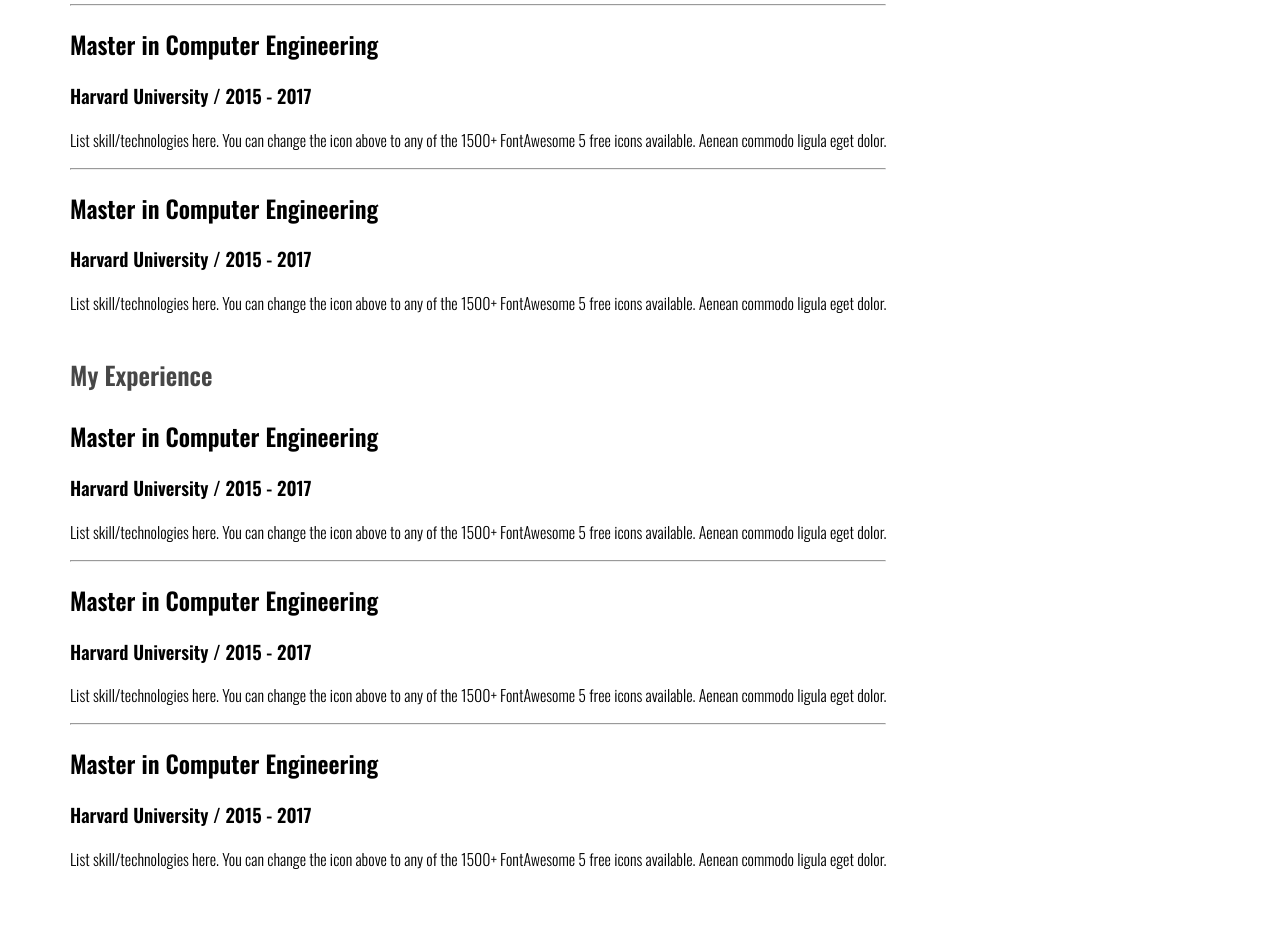
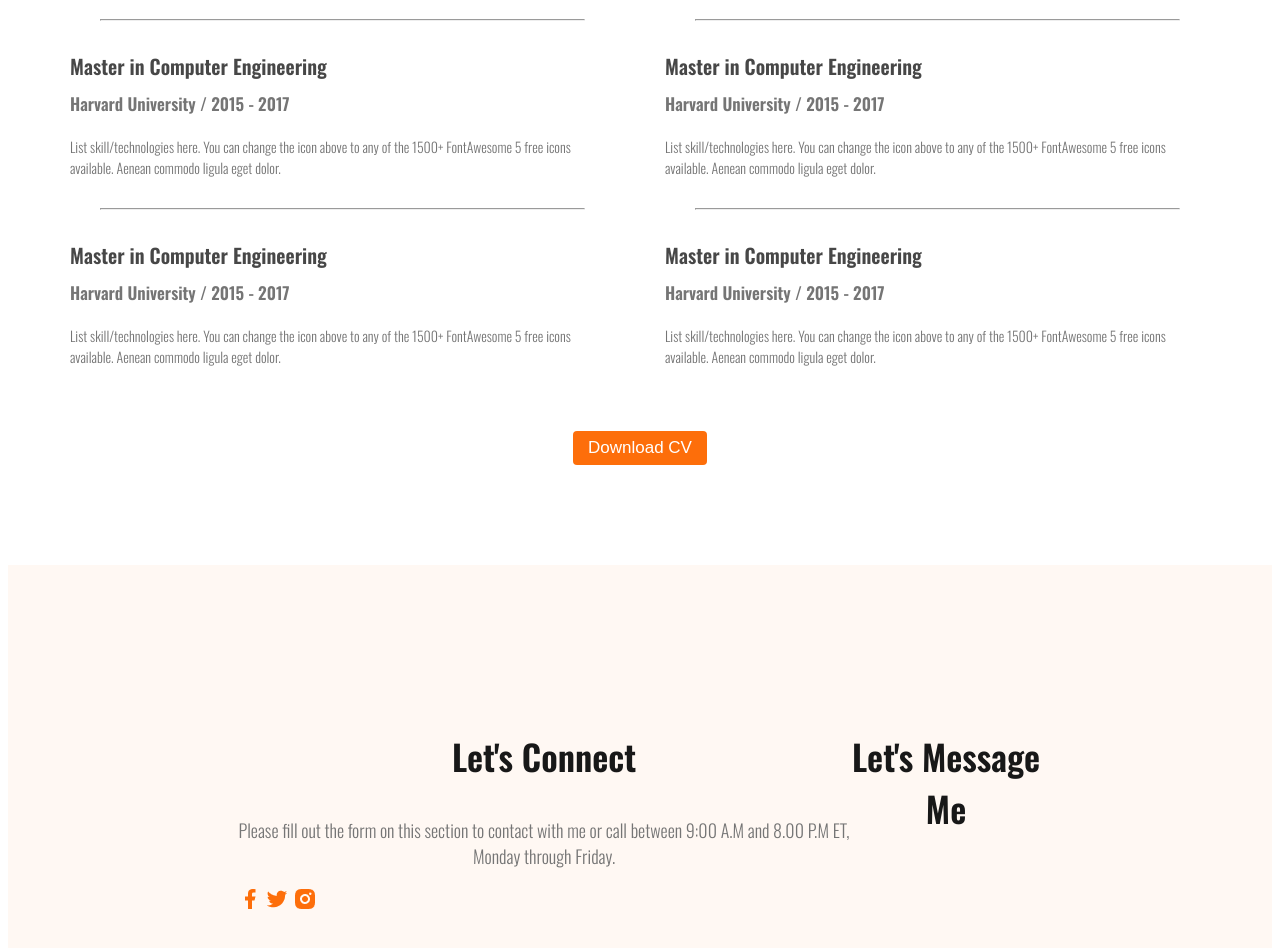
Before and after one commit to RaseLake/my-portfolio-sample, a plain HTML site: page index.html in a window 1280 px wide. Shown: the part 2560-3508 px from the top of the page. Before the commit the page ends 3455 px from the top, so only its background shows below. Drawn offline with nearby package versions, Linux system fonts and the light colour scheme.

Commit message:
footer work

```diff
--- a/index.html
+++ b/index.html
@@ -151,9 +151,7 @@
 
                     </div>
                 </div>
-            </div>
-            <div class="resume-container">
-                <!-- .resume-column*2>h3.resume-column-title -->
+
                 <div class="resume-column">
                     <h3 class="resume-column-title">My Experience</h3>
 
@@ -185,6 +183,10 @@
                     </div>
                 </div>
             </div>
+        </div>
+        <div class="download-cv">
+            <button class="btn-primary">Download CV</button>
+        </div>
 
 
 
@@ -192,6 +194,24 @@
 
     </main>
     <footer>
+        <div class="footer-column">
+            <h3 class="section-title">Let's Connect</h3>
+            <p class="section-description">
+                Please fill out the form on this section to contact with me or call between 9:00 A.M and 8.00 P.M ET, Monday through Friday.
+            </p>
+            <div class="social-links">
+                <a href=""><img src="images/facebook.png" alt=""></a>
+                <a href=""><img src="images/twitter.png" alt=""></a>
+                <a href=""><img src="images/insta.png" alt=""></a>
+
+            </div>
+
+        </div>
+        <div class="footer-column">
+            <h3 class="section-title">
+                Let's Message Me
+            </h3>
+        </div>
 
     </footer>
 </body>
--- a/styles.css
+++ b/styles.css
@@ -170,7 +170,40 @@ main section{
 
 font-size: 25px;
 }
-.resume-container {
+
+.resume-container{
     display: flex;
     gap: 50px;
 }
+.resume-item-institute{
+    color: #757575;
+    font-size: 17px;
+    margin-top: 0px;
+    margin-bottom: 20px;
+
+}
+.resume-item-description{
+    color: #757575;
+    font-size: 14px;
+
+}
+.resume-item-title{
+    color:#474747;
+font-size: 20px;
+font-style: normal;
+margin-bottom: 10px;
+}
+.resume-container hr{
+    margin: 30px;
+}
+.download-cv{
+    text-align: center;
+    margin-top: 50px;
+}
+/* footer style */
+footer{
+    display: flex;
+    background: #fff8f3;
+    padding: 130px 230px;
+    margin-top: 100px;
+}
```
